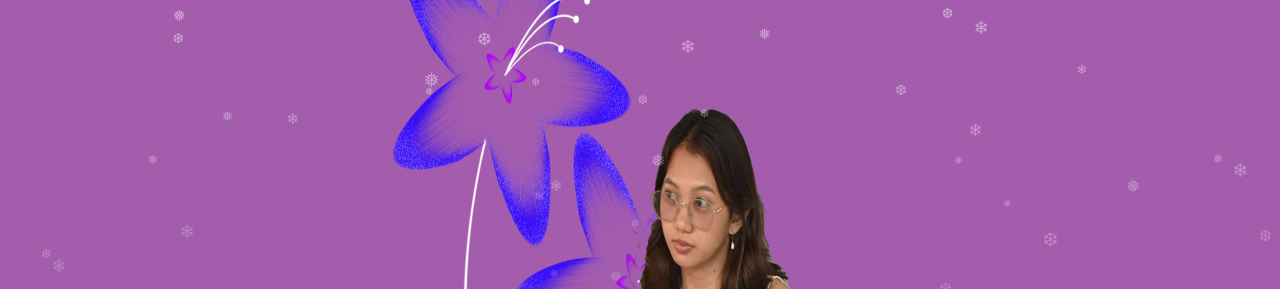
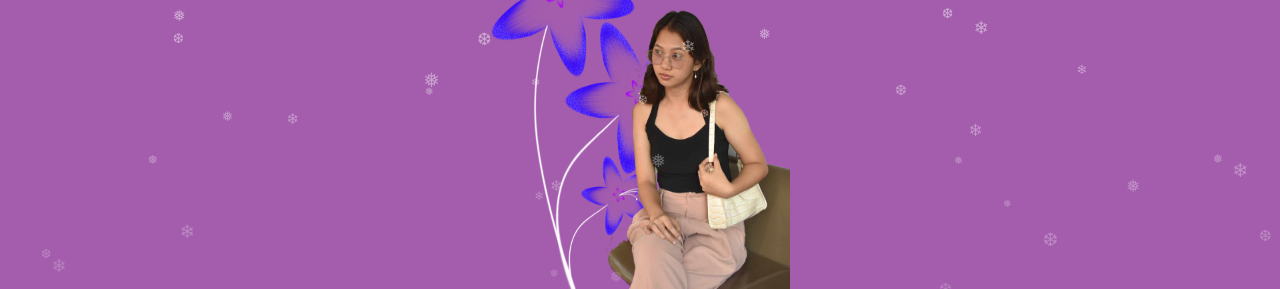
Before and after one commit to dsherrlock/clickMe, a plain HTML site: page index.html in a window 1280 px wide. Shown: the part 311-600 px from the top of the page. Drawn offline with Linux system fonts and the light colour scheme.

Commit message:
index.html

```diff
--- a/index.html
+++ b/index.html
@@ -14,7 +14,7 @@
 			<script src="script.js"></script>
 
 			<div class="center">
-				<img src="12.png" width="500" height="800">
+				<img src="12.png" width="300px" height="384">
 			</div>
 			<a id="click" href="click.html">Click me</a>
 		</div>
```
